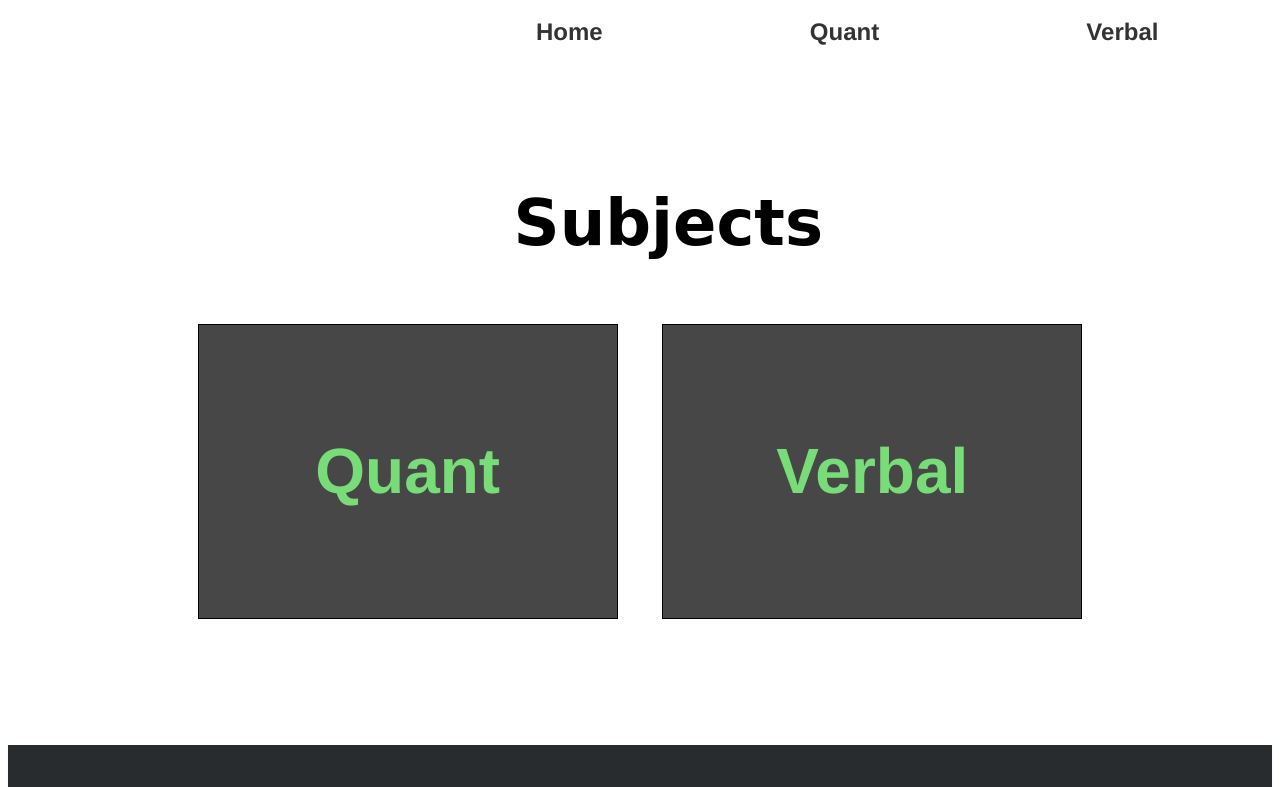
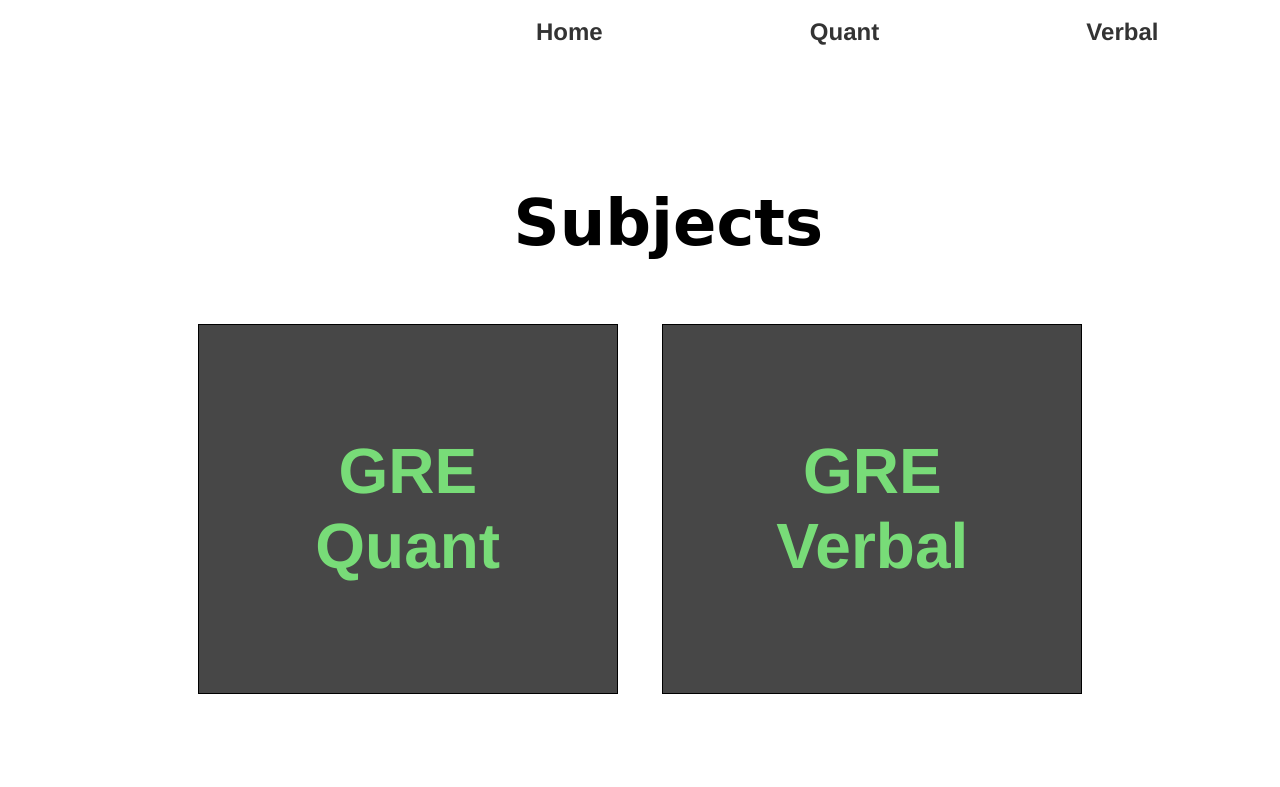
Before and after one commit to gresolutionwithanswer/gresolutionwithanswer.github.io, a plain HTML site: page index.html in a window 1280 px wide. Shown: the top 787 px of the page. Drawn offline with Linux system fonts and the light colour scheme.

Commit message:
Update index.html

```diff
--- a/index.html
+++ b/index.html
@@ -29,10 +29,10 @@
           <div id="main-container">
 
               <div id="Quant">
-                <h1><a href="#">Quant</a></h1>
+                <h1><a href="#">GRE Quant</a></h1>
               </div>
               <div id="Verbal">
-                <h1><a href="#">Verbal</a></h1>
+                <h1><a href="#">GRE Verbal</a></h1>
               </div>
           </div>
           <!--Footer-->
```
